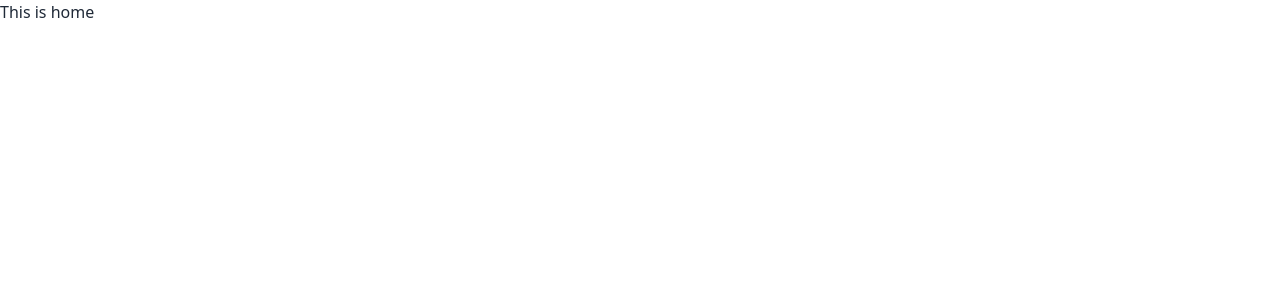
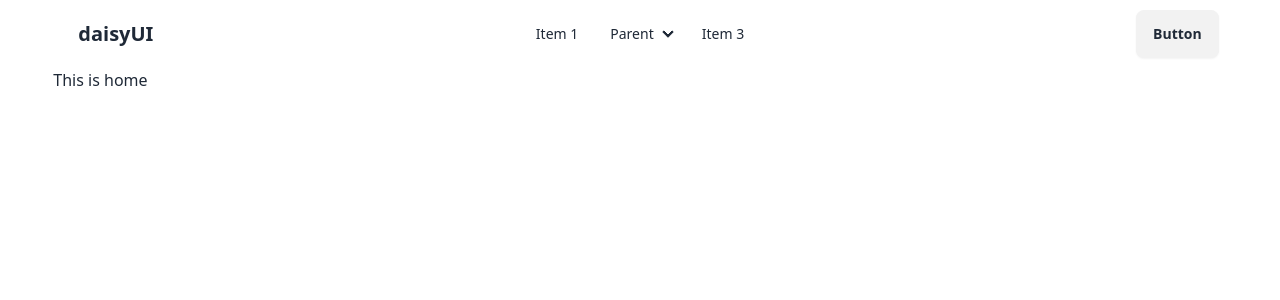
Before and after one commit to AbirhossenCSE/Employee-Management-Client, a React (Vite) app: page / in a window 1280 px wide. Shown: the top 300 px of the page. Built offline with nearby package versions, Linux system fonts and the light colour scheme.

Commit message:
router setup and nav

```diff
--- a/src/Layouts/Main.jsx
+++ b/src/Layouts/Main.jsx
@@ -1,9 +1,11 @@
 import React from 'react';
 import { Outlet } from 'react-router-dom';
+import NavBar from '../pages/Shared/Navbar/NavBar';
 
 const Main = () => {
     return (
         <div>
+            <NavBar></NavBar>
             <Outlet></Outlet>
         </div>
     );
--- a/src/main.jsx
+++ b/src/main.jsx
@@ -9,6 +9,8 @@ import { router } from './Routes/Routes';
 
 createRoot(document.getElementById('root')).render(
   <StrictMode>
-    <RouterProvider router={router} />
+    <div className='w-11/12 mx-auto'>
+      <RouterProvider router={router} />
+    </div>
   </StrictMode>,
 )
--- /dev/null
+++ b/src/pages/Shared/Navbar/NavBar.jsx
@@ -0,0 +1,62 @@
+import React from 'react';
+
+const NavBar = () => {
+    return (
+        <div>
+            <div className="navbar bg-base-100">
+                <div className="navbar-start">
+                    <div className="dropdown">
+                        <div tabIndex={0} role="button" className="btn btn-ghost lg:hidden">
+                            <svg
+                                xmlns="http://www.w3.org/2000/svg"
+                                className="h-5 w-5"
+                                fill="none"
+                                viewBox="0 0 24 24"
+                                stroke="currentColor">
+                                <path
+                                    strokeLinecap="round"
+                                    strokeLinejoin="round"
+                                    strokeWidth="2"
+                                    d="M4 6h16M4 12h8m-8 6h16" />
+                            </svg>
+                        </div>
+                        <ul
+                            tabIndex={0}
+                            className="menu menu-sm dropdown-content bg-base-100 rounded-box z-[1] mt-3 w-52 p-2 shadow">
+                            <li><a>Item 1</a></li>
+                            <li>
+                                <a>Parent</a>
+                                <ul className="p-2">
+                                    <li><a>Submenu 1</a></li>
+                                    <li><a>Submenu 2</a></li>
+                                </ul>
+                            </li>
+                            <li><a>Item 3</a></li>
+                        </ul>
+                    </div>
+                    <a className="btn btn-ghost text-xl">daisyUI</a>
+                </div>
+                <div className="navbar-center hidden lg:flex">
+                    <ul className="menu menu-horizontal px-1">
+                        <li><a>Item 1</a></li>
+                        <li>
+                            <details>
+                                <summary>Parent</summary>
+                                <ul className="p-2">
+                                    <li><a>Submenu 1</a></li>
+                                    <li><a>Submenu 2</a></li>
+                                </ul>
+                            </details>
+                        </li>
+                        <li><a>Item 3</a></li>
+                    </ul>
+                </div>
+                <div className="navbar-end">
+                    <a className="btn">Button</a>
+                </div>
+            </div>
+        </div>
+    );
+};
+
+export default NavBar;
```
